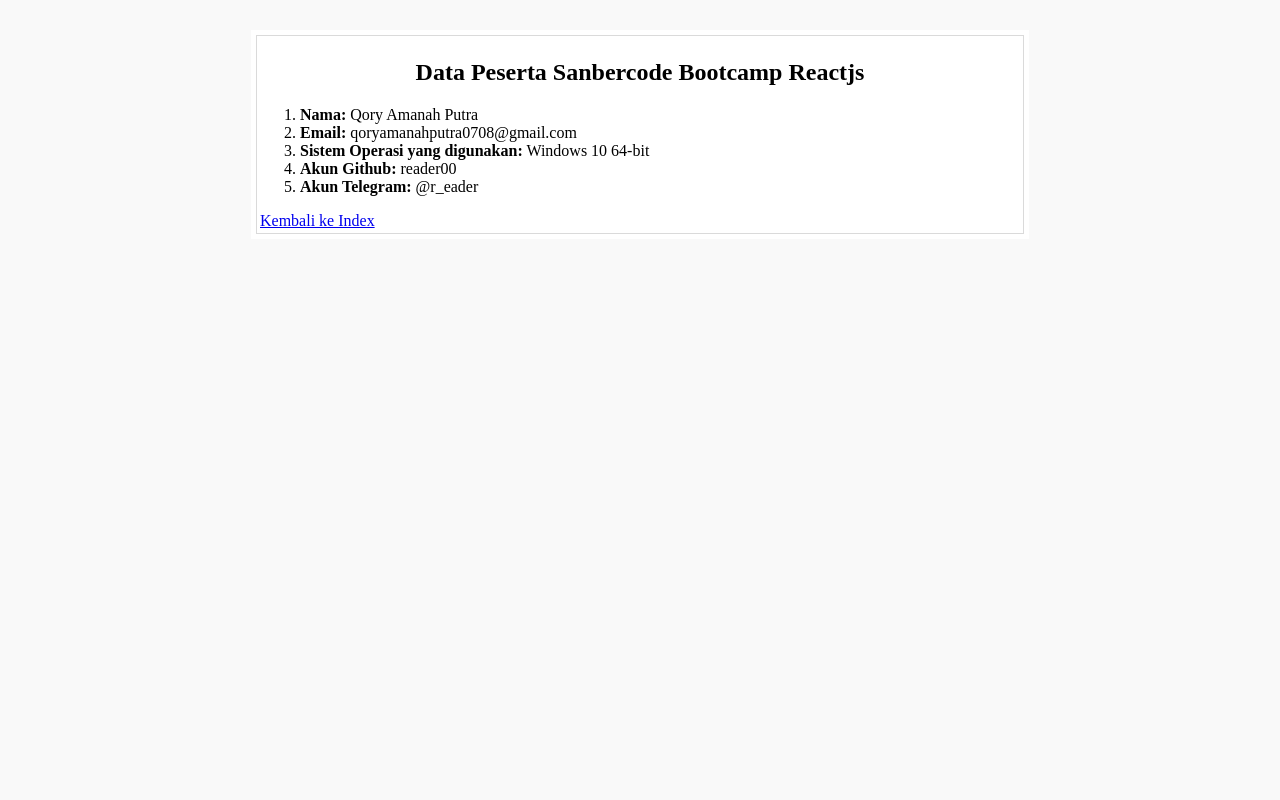
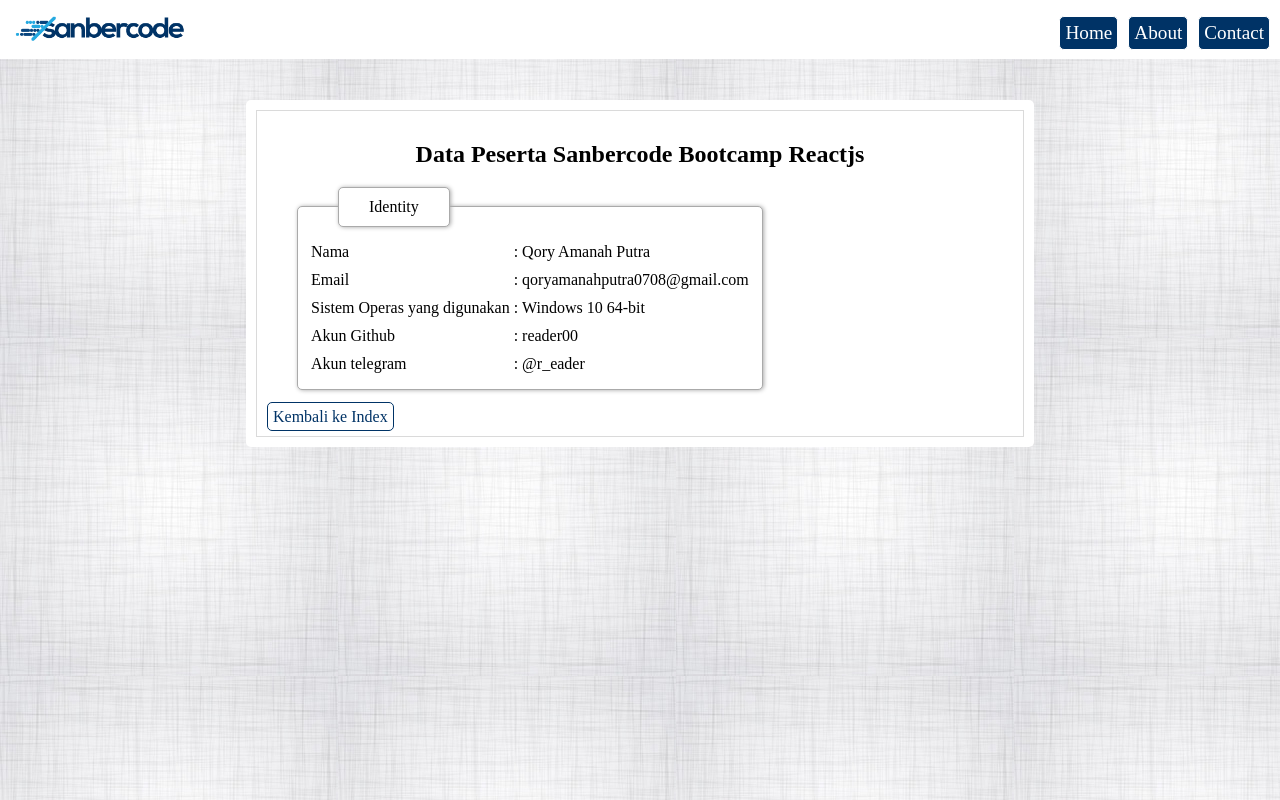
Before and after one commit to reader00/sanbercode-reactjs-0820-1, a plain HTML site: page Tugas-2/about.html in a window 1280 px wide. Drawn offline with Linux system fonts and the light colour scheme.

Commit message:
Beautify

```diff
--- a/Tugas-2/about.html
+++ b/Tugas-2/about.html
@@ -3,21 +3,56 @@
   <head>
     <meta charset="UTF-8" />
     <meta name="viewport" content="width=device-width, initial-scale=1.0" />
-    <link rel="stylesheet" href="public/css/style2.css" />
+    <link rel="stylesheet" href="public/css/style.css" />
     <title>About</title>
   </head>
   <body>
-    <section>
+    <header>
+      <img id="logo" src="public/img/logo.png" width="200px" />
+      <nav>
+        <ul>
+          <a href="index.html"><li>Home</li></a>
+          <a href="about.html"><li>About</li></a>
+          <a href="contact.html"><li>Contact</li></a>
+        </ul>
+      </nav>
+    </header>
+    <section class="about">
       <div class="container">
         <h1>Data Peserta Sanbercode Bootcamp Reactjs</h1>
-        <ol>
-          <li><b>Nama:</b> Qory Amanah Putra</li>
-          <li><b>Email:</b> qoryamanahputra0708@gmail.com</li>
-          <li><b>Sistem Operasi yang digunakan:</b> Windows 10 64-bit</li>
-          <li><b>Akun Github:</b> reader00</li>
-          <li><b>Akun Telegram:</b> @r_eader</li>
-        </ol>
-        <a href="index.html">Kembali ke Index</a>
+        <br />
+        <div class="my-card">
+          <div class="label my-card">Identity</div>
+          <table>
+            <tr>
+              <td>Nama</td>
+              <td>:</td>
+              <td>Qory Amanah Putra</td>
+            </tr>
+            <tr>
+              <td>Email</td>
+              <td>:</td>
+              <td>qoryamanahputra0708@gmail.com</td>
+            </tr>
+            <tr>
+              <td>Sistem Operas yang digunakan</td>
+              <td>:</td>
+              <td>Windows 10 64-bit</td>
+            </tr>
+            <tr>
+              <td>Akun Github</td>
+              <td>:</td>
+              <td>reader00</td>
+            </tr>
+            <tr>
+              <td>Akun telegram</td>
+              <td>:</td>
+              <td>@r_eader</td>
+            </tr>
+          </table>
+        </div>
+        <br />
+        <a href="index.html" class="back">Kembali ke Index</a>
       </div>
     </section>
   </body>
--- a/Tugas-2/public/css/style.css
+++ b/Tugas-2/public/css/style.css
@@ -14,6 +14,7 @@
   width: 100%;
   background-color: white;
   justify-content: flex-end;
+  padding: 0 0 4px 0;
 }
 
 #logo {
@@ -29,7 +30,23 @@
   float: left;
   list-style-type: none;
   display: block;
-  margin: 0 10px;
+  margin: 0 5px;
+  font-size: 1.2em;
+  background-color: #003366;
+  color: white;
+  padding: 5px;
+  border: 1px solid white;
+  border-radius: 5px;
+  transition: background-color 0.5s ease-in-out;
+  transition: color 0.2s ease-in-out;
+}
+
+nav li:hover {
+  background-color: white;
+  color: #003366;
+  border: 1px solid #003366;
+  transition: background-color 0.5s ease-in-out;
+  transition: color 0.2s ease-in-out;
 }
 
 section {
@@ -51,3 +68,88 @@
   text-align: center;
   padding: 1 0;
 }
+
+body {
+  background-color: #f9f9f9;
+  margin: 0;
+  padding: 0;
+}
+
+section.contact,
+section.about {
+  margin: 0 auto;
+  margin-top: 100px;
+  background-color: white;
+  padding: 10px;
+  border-radius: 5px;
+}
+
+section.contact {
+  width: 60%;
+}
+
+section.about {
+  width: 60%;
+}
+
+h1 {
+  text-align: center;
+}
+
+.container {
+  border: 1px groove #dadada;
+  padding: 10px;
+}
+
+p {
+  line-height: 1.3em;
+}
+
+.my-card {
+  padding: 10px;
+  border: 1px solid #aaa;
+  border-radius: 5px;
+  box-shadow: 1px 0.3px 4px #aaa;
+  width: fit-content;
+  margin-left: 30px;
+  background-color: white;
+}
+
+.my-card tr,
+.my-card td {
+  height: 1.5em;
+}
+
+.label {
+  position: relative;
+  margin: -30px 0 10px 30px;
+  padding: 10px 30px;
+}
+
+.back,
+form button {
+  color: #003366;
+  background-color: white;
+  border: #003366 1px solid;
+  border-radius: 5px;
+  padding: 5px;
+  transition: background-color 0.5s ease-in-out;
+  transition: color 0.2s ease-in-out;
+  cursor: pointer;
+}
+
+.back:hover,
+form button:hover {
+  background-color: #003366;
+  color: white;
+  border: 1px solid white;
+  transition: background-color 0.5s ease-in-out;
+  transition: color 0.2s ease-in-out;
+}
+
+input,
+textarea {
+  border: 1px solid #777;
+  border-radius: 5px;
+  box-shadow: 0.1px 2px 4px #ddd;
+}
--- a/Tugas-2/public/css/style2.css
+++ /dev/null
@@ -1,26 +0,0 @@
-body {
-  background-color: #f9f9f9;
-  margin: 0;
-  padding: 0;
-}
-
-section {
-  margin: 0 auto;
-  margin-top: 30px;
-  width: 60%;
-  background-color: white;
-  padding: 5px;
-}
-
-h1 {
-  text-align: center;
-}
-
-.container {
-  border: 1px solid #dadada;
-  padding: 3px;
-}
-
-p {
-  line-height: 3px;
-}
```
Also changed, not shown: Tugas-2/contact.html (+15 -4 lines).
